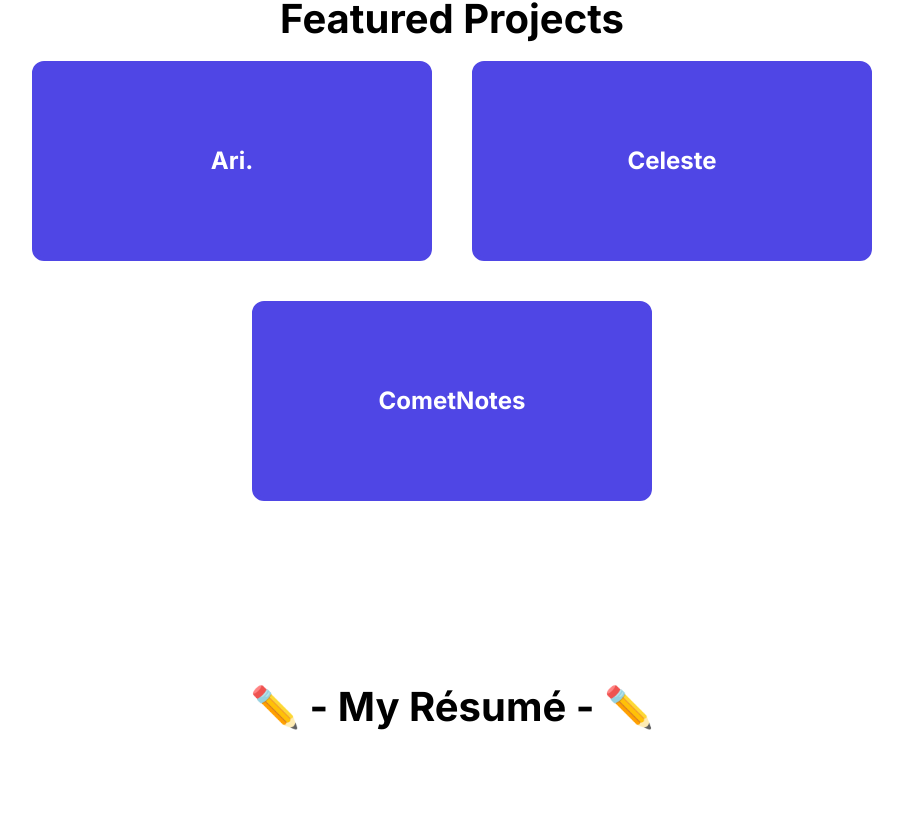
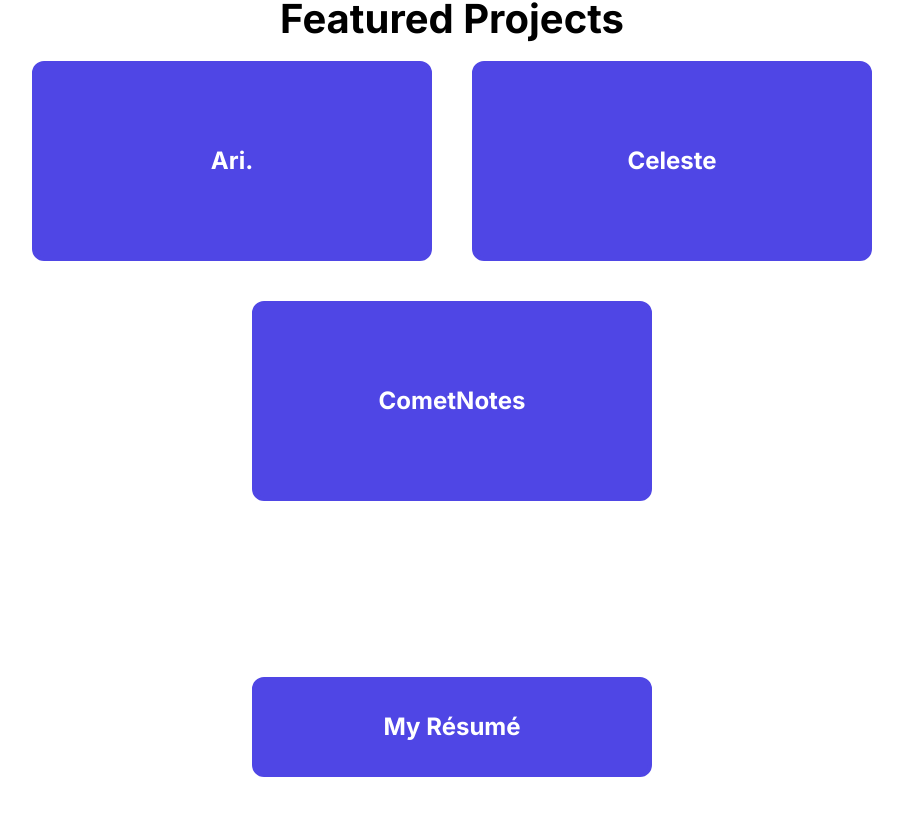
Before and after one commit to johngthecreator/john-site-next, a Next.js app: page / in a window 1280 px wide. Shown: the part 1428-2243 px from the top of the page, without its empty margins (188-1091 px from the left). Before the commit the page ends 2217 px from the top, so only its background shows below. Built offline with nearby package versions, Linux system fonts and the light colour scheme.

Commit message:
removed emojis

```diff
--- a/app/page.tsx
+++ b/app/page.tsx
@@ -46,7 +46,9 @@ export default function Home() {
         </div>
       </div>
       <div className="flex flex-row flex-wrap justify-center gap-5 md:gap-10 p-10">
-        <a className="text-[40px] text-center font-bold mb-3 hover:text-indigo-600 duration-300 ease-in-out" href="./John_Gorriceta_Resume_2023.pdf">&#9999;&#65039; - My Résumé - &#9999;&#65039;</a>
+        <a href="./John_Gorriceta_Resume_2023.pdf" className="w-[400px] h-[100px] flex justify-center items-center text-white font-bold text-2xl bg-indigo-600 border-solid border-indigo-600 border-4 rounded-xl hover:bg-white hover:text-indigo-600 hover:text-[50px] ease-in-out duration-300 ">
+          My Résumé
+        </a>
       </div>
     </main>
   )
```
